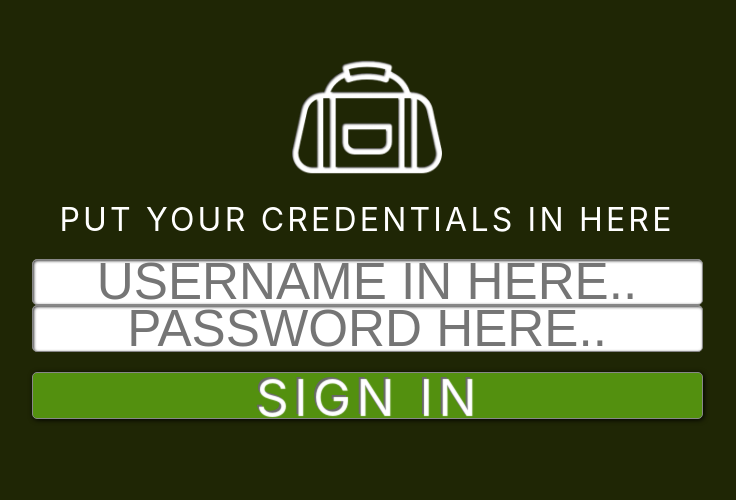
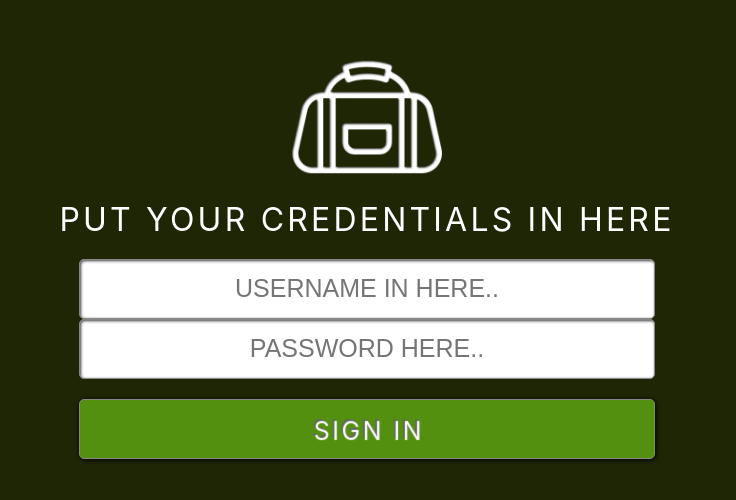
Before and after one commit to mungoose/gymbag, a Next.js app: page /start in a window 1280 px wide. Shown: the part 160-660 px from the top of the page, without its empty margins (273-1009 px from the left). Built offline with nearby package versions, Linux system fonts and the light colour scheme.

Commit message:
Refine button, input, and global css

```diff
--- a/src/app/_components/Button/Button.module.css
+++ b/src/app/_components/Button/Button.module.css
@@ -9,7 +9,7 @@
 }
 
 .buttonLabel {
-	font-size: 4vw;
+	font-size: var(--default-font-size);
 	letter-spacing: 0.1em;
 	background-color: #676767;
 	color: transparent;
--- a/src/app/_components/Input/Input.module.css
+++ b/src/app/_components/Input/Input.module.css
@@ -1,7 +1,7 @@
 .containerLong {
 	display: flex;
 	min-height: var(--default-height);
-	font-size: 4vw;
+	font-size: var(--default-font-size);
 	text-align: center;
 	border: var(--default-border);
 	border-radius: var(--default-radius);
@@ -12,7 +12,7 @@
 	border-radius: 20px;
 	display: flex;
 	min-height: var(--default-height);
-	font-size: 6vw;
+	font-size: var(--default-font-size);
 	text-align: center;
 	border: var(--default-border);
 	border-radius: var(--default-radius);
@@ -22,7 +22,7 @@
 .containerTextarea {
 	border-radius: var(--default-radius);
 	display: flex;
-	font-size: 4vw;
+	font-size: var(--default-font-size);
 	text-align: left;
 	border: var(--default-border);
 	box-shadow: inset 1px 1px 5px #3d3d3d;
--- a/src/app/globals.css
+++ b/src/app/globals.css
@@ -49,7 +49,7 @@ p {
 }
 
 :root {
-	--default-height: 40px;
+	--default-height: 60px;
 	--default-radius: 5px;
 	--default-border: 1px solid #878787;
 
@@ -58,4 +58,6 @@ p {
 	--colour-secondary: #1F6521;
 	--colour-contrast-dark: #A4A71E;
 	--colour-contrast-light: #D6CE15;
+
+	--default-font-size: 25px;
 }
```
